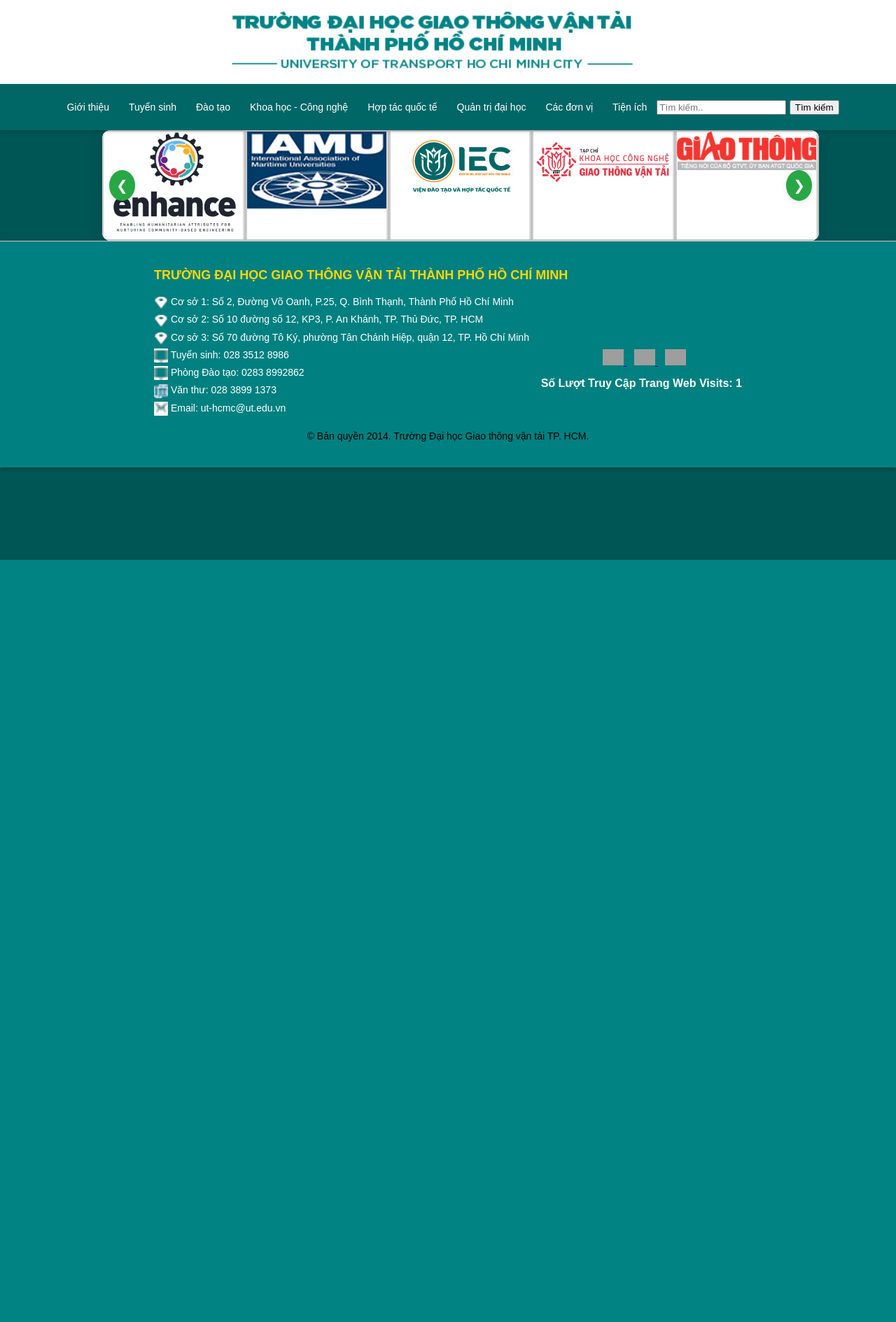
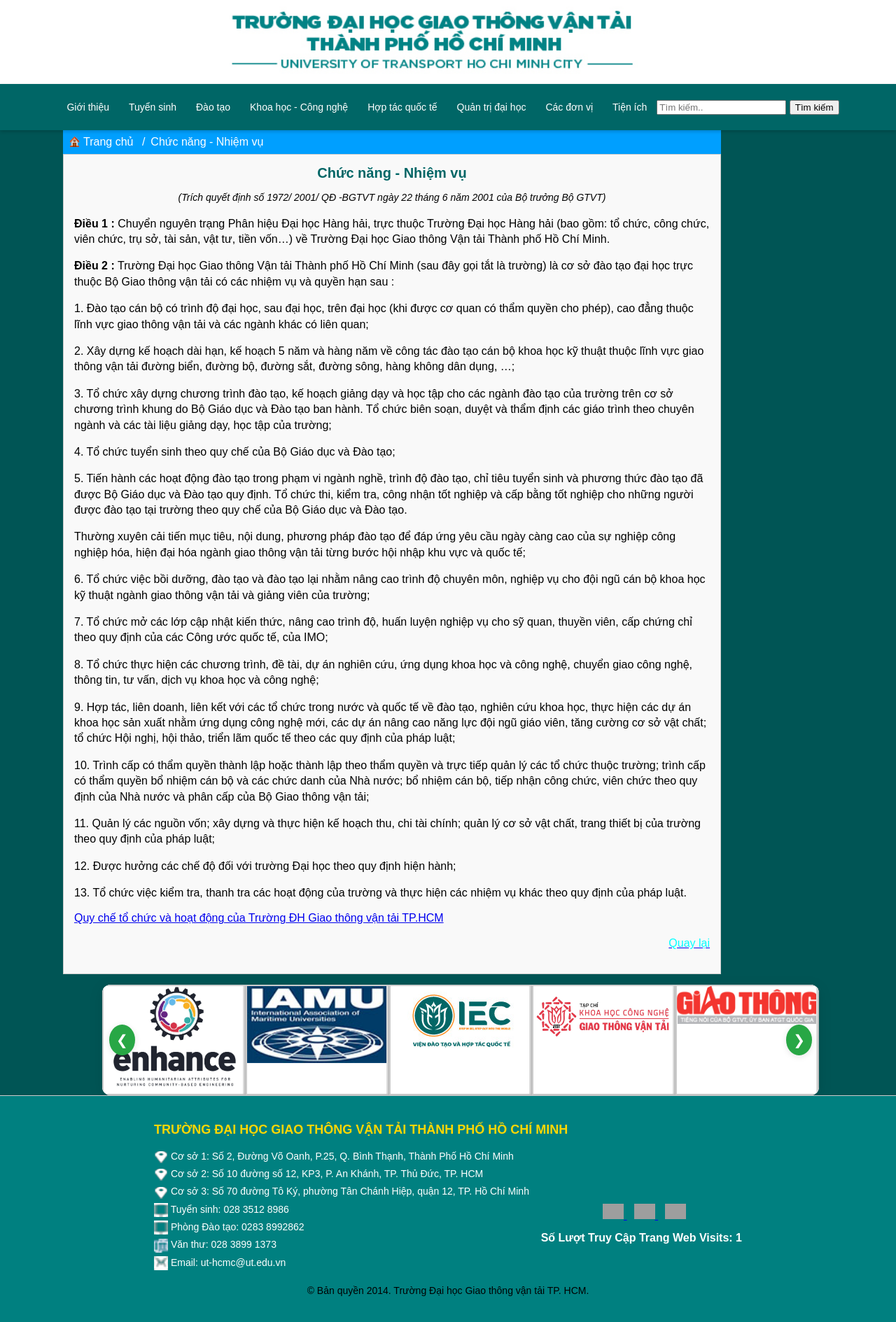
Before and after one commit to LeNguyenDuyCuong99zw/CNPM-Cong-thong-tin-STEM-cho-truong-dai-hoc-UTH, a Django app: page /chuc-nang-nhiem-vu/ in a window 1280 px wide. Shown: the whole page at 70% size. Before the commit the page ends 800 px from the top, so only its background shows below. Run offline with Django 5.2, Linux system fonts and the light colour scheme; grey boxes are pictures that could not be loaded.

Commit message:
Nguyen Hoang Le-Update chuc_nang_nhiem_vu.html

```diff
--- a/app/templates/app/articles/chuc_nang_nhiem_vu.html
+++ b/app/templates/app/articles/chuc_nang_nhiem_vu.html
@@ -1 +1,37 @@
 {% extends 'app/base.html' %}
+{% load static %}
+
+{% block tongquan %}
+<body class="main-gh">
+  <div class="container1">
+    <div class="header-content">
+      <a href="{% url 'home' %}"><img src="{% static 'app/images/home.png' %}" align="left">Trang chủ</a> <a>/</a><a href="{% url 'lich_su_hinh_thanh' %}">Chức năng - Nhiệm vụ</a>
+
+    </div>
+    <div class="content-wrapper">
+      <div class="custom-heading-1"><b>Chức năng - Nhiệm vụ</b></div>
+      <p style="font-size: 14px; text-align: center ;" ><i>(Trích quyết định số 1972/ 2001/ QÐ -BGTVT ngày 22 tháng 6 năm 2001 của Bộ trưởng Bộ GTVT)</i></p>
+      <p><b>Ðiều 1 :</b> Chuyển nguyên trạng Phân hiệu Ðại học Hàng hải, trực thuộc Trường Ðại học Hàng hải (bao gồm: tổ chức, công chức, viên chức, trụ sở, tài sản, vật tư, tiền vốn…) về Trường Ðại học Giao thông Vận tải Thành phố Hồ Chí Minh.</p>
+      <p><b>Ðiều 2 :</b> Trường Ðại học Giao thông Vận tải Thành phố Hồ Chí Minh (sau đây gọi tắt là trường) là cơ sở đào tạo đại học trực thuộc Bộ Giao thông vận tải có các nhiệm vụ và quyền hạn sau :</p>
+      <p>1. Ðào tạo cán bộ có trình độ đại học, sau đại học, trên đại học (khi được cơ quan có thẩm quyền cho phép), cao đẳng thuộc lĩnh vực giao thông vận tải và các ngành khác có liên quan;</p>
+      <p>2. Xây dựng kế hoạch dài hạn, kế hoạch 5 năm và hàng năm về công tác đào tạo cán bộ khoa học kỹ thuật thuộc lĩnh vực giao thông vận tải đường biển, đường bộ, đường sắt, đường sông, hàng không dân dụng, …;</p>
+      <p>3. Tổ chức xây dựng chương trình đào tạo, kế hoạch giảng dạy và học tập cho các ngành đào tạo của trường trên cơ sở chương trình khung do Bộ Giáo dục và Ðào tạo ban hành. Tổ chức biên soạn, duyệt và thẩm định các giáo trình theo chuyên ngành và các tài liệu giảng dạy, học tập của trường;</p>
+      <p>4. Tổ chức tuyển sinh theo quy chế của Bộ Giáo dục và Ðào tạo;</p>
+      <p>5. Tiến hành các hoạt động đào tạo trong phạm vi ngành nghề, trình độ đào tạo, chỉ tiêu tuyển sinh và phương thức đào tạo đã được Bộ Giáo dục và Ðào tạo quy định. Tổ chức thi, kiểm tra, công nhận tốt nghiệp và cấp bằng tốt nghiệp cho những người được đào tạo tại trường theo quy chế của Bộ Giáo dục và Ðào tạo.</p>
+      <p>Thường xuyên cải tiến mục tiêu, nội dung, phương pháp đào tạo để đáp ứng yêu cầu ngày càng cao của sự nghiệp công nghiệp hóa, hiện đại hóa ngành giao thông vận tải từng bước hội nhập khu vực và quốc tế;</p>
+      <p>6. Tổ chức việc bồi dưỡng, đào tạo và đào tạo lại nhằm nâng cao trình độ chuyên môn, nghiệp vụ cho đội ngũ cán bộ khoa học kỹ thuật ngành giao thông vận tải và giảng viên của trường;</p>
+      <p>7. Tổ chức mở các lớp cập nhật kiến thức, nâng cao trình độ, huấn luyện nghiệp vụ cho sỹ quan, thuyền viên, cấp chứng chỉ theo quy định của các Công ước quốc tế, của IMO;</p>
+      <p>8. Tổ chức thực hiện các chương trình, đề tài, dự án nghiên cứu, ứng dụng khoa học và công nghệ, chuyển giao công nghệ, thông tin, tư vấn, dịch vụ khoa học và công nghệ;</p>
+      <p>9. Hợp tác, liên doanh, liên kết với các tổ chức trong nước và quốc tế về đào tạo, nghiên cứu khoa học, thực hiện các dự án khoa học sản xuất nhằm ứng dụng công nghệ mới, các dự án nâng cao năng lực đội ngũ giáo viên, tăng cường cơ sở vật chất; tổ chức Hội nghị, hội thảo, triển lãm quốc tế theo các quy định của pháp luật;</p>
+      <p>10. Trình cấp có thẩm quyền thành lập hoặc thành lập theo thẩm quyền và trực tiếp quản lý các tổ chức thuộc trường; trình cấp có thẩm quyền bổ nhiệm cán bộ và các chức danh của Nhà nước; bổ nhiệm cán bộ, tiếp nhận công chức, viên chức theo quy định của Nhà nước và phân cấp của Bộ Giao thông vận tải;</p>
+      <p>11. Quản lý các nguồn vốn; xây dựng và thực hiện kế hoạch thu, chi tài chính; quản lý cơ sở vật chất, trang thiết bị của trường theo quy định của pháp luật;</p>
+      <p>12. Ðược hưởng các chế độ đối với trường Ðại học theo quy định hiện hành;</p>
+      <p>13. Tổ chức việc kiểm tra, thanh tra các hoạt động của trường và thực hiện các nhiệm vụ khác theo quy định của pháp luật.</p>
+      <a href="app/pdf/Quy che to chuc hoat dong truong 2021.pdf" target="_blank">Quy chế tổ chức và hoạt động của Trường ĐH Giao thông vận tải TP.HCM</a>
+      <div class="return-q">
+        <a href="{% url 'home' %}"><div align="right"><p style=" color:aqua ;"> Quay lại</p></div>
+      </div>
+    </div>
+  </div>
+</body>
+{% endblock tongquan %}
```
